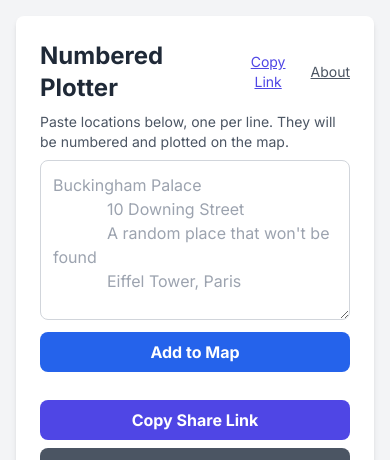
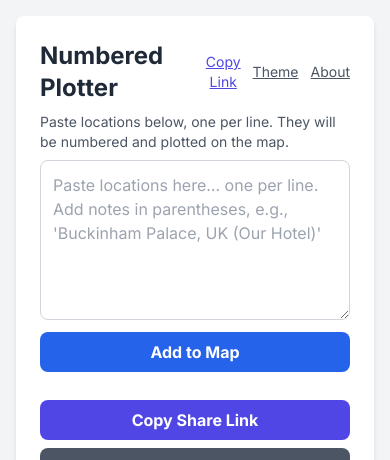
Before and after one commit to fsargent/fsargent.github.io, a Jekyll site: the page map/index.html, which Jekyll copies as it is, in a window 390 px wide. Shown: the top 460 px of the page. Built offline with Jekyll 4.4.1, drawn with Linux system fonts in a browser that asks for light colours; nearby versions of some CDN libraries.

```diff
--- a/index.html
+++ b/index.html
@@ -48,9 +48,7 @@ title: Home
     <h2>Websites</h2>
     <ul>
         <li><a href="https://approval.vote">approval.vote</a></li>
-    <li>
-      <a href="https://vote.electionscience.org">vote.electionscience.org</a>
-    </li>
+        <li><a href="https://vote.electionscience.org">vote.electionscience.org</a></li>
         <li><a href="https://approvalvoting.co.uk">approvalvoting.co.uk</a></li>
         <li><a href="/map/">Shareable Map List</a></li>
     </ul>
--- a/map/index.html
+++ b/map/index.html
@@ -42,6 +42,22 @@
     <script src="https://cdn.tailwindcss.com"></script>
 
     <style>
+      :root {
+        --bg: #f3f4f6;
+        --panel-bg: #ffffff;
+        --text: #111827;
+        --muted: #6b7280;
+        --border: #e5e7eb;
+        --tag-border: #d1d5db;
+      }
+      .dark {
+        --bg: #0f172a;
+        --panel-bg: #111827;
+        --text: #e5e7eb;
+        --muted: #9ca3af;
+        --border: #374151;
+        --tag-border: #374151;
+      }
         #map {
             height: 100%;
             width: 100%;
@@ -53,8 +69,10 @@
             margin: 0;
             padding: 0;
         font-family: "Inter", sans-serif;
-        background-color: #f3f4f6;
+        background-color: var(--bg);
+        color: var(--text);
       }
+      .panel { background-color: var(--panel-bg) !important; color: var(--text); border-color: var(--border); }
       /* iOS Safari viewport fix: ensure a concrete height on small screens */
       @media (max-width: 767px) {
         #map {
@@ -65,13 +83,15 @@
       }
       /* Style the textarea for location input */
       #locationsTextarea {
-        border: 1px solid #d1d5db; /* gray-300 */
-        border-radius: 0.5rem; /* rounded-lg */
-        padding: 0.75rem; /* p-3 */
-        min-height: 10rem; /* h-40 */
+        border: 1px solid var(--tag-border);
+        border-radius: 0.5rem;
+        padding: 0.75rem;
+        min-height: 10rem;
             width: 100%;
             transition: all 0.15s ease-in-out;
         resize: vertical;
+        background-color: var(--panel-bg);
+        color: var(--text);
         }
       #locationsTextarea:focus {
             outline: 2px solid transparent;
@@ -92,18 +112,12 @@
             transition: all 0.3s ease;
             width: fit-content; /* Ensure tag doesn't take full width */
         }
-      .status-pending {
-        background-color: #e5e7eb;
-        color: #374151; /* gray-200 / gray-700 */
-      }
-      .status-success {
-        background-color: #d1fae5;
-        color: #065f46; /* green-100 / green-800 */
-      }
-      .status-error {
-        background-color: #fee2e2;
-        color: #991b1b; /* red-100 / red-800 */
-      }
+      .status-pending { background-color: #e5e7eb; color: #374151; }
+      .status-success { background-color: #d1fae5; color: #065f46; }
+      .status-error { background-color: #fee2e2; color: #991b1b; }
+      .dark .status-pending { background-color: rgba(107,114,128,0.25); color: #d1d5db; }
+      .dark .status-success { background-color: rgba(16,185,129,0.22); color: #a7f3d0; }
+      .dark .status-error { background-color: rgba(239,68,68,0.22); color: #fecaca; }
         .tag-remove-btn {
             margin-left: 8px;
             font-weight: bold;
@@ -169,7 +183,7 @@
   <body class="min-h-screen p-4 md:p-8">
     <div class="max-w-7xl mx-auto h-full grid grid-cols-1 md:grid-cols-3 gap-6">
         <!-- Left Panel: Input and Controls -->
-      <div class="bg-white p-6 rounded-lg shadow-md flex flex-col h-full">
+      <div class="panel p-6 rounded-lg shadow-md flex flex-col h-full">
         <div class="flex items-center justify-between mb-2">
           <h1 class="text-2xl font-bold text-gray-800">Numbered Plotter</h1>
           <div class="flex items-center gap-3">
@@ -179,6 +193,7 @@
             >
               Copy Link
             </button>
+            <button id="themeToggle" class="text-sm text-gray-600 hover:text-gray-900 underline">Theme</button>
             <button
               id="aboutButton"
               class="text-sm text-gray-600 hover:text-gray-900 underline"
@@ -229,9 +241,7 @@
         </div>
 
         <!-- Right Panel: Map Display -->
-      <div
-        class="relative md:col-span-2 bg-white p-2 rounded-lg shadow-md h-full"
-      >
+      <div class="relative md:col-span-2 panel p-2 rounded-lg shadow-md h-full">
             <div id="map"></div>
         <div class="absolute map-overlay top-3 right-3 flex gap-2">
           <button
@@ -283,6 +293,11 @@
             <li>
               <b>Shareability</b>: Your list is encoded in the URL query string
               so you can refresh or share the link without any server.
+            </li>
+            <li>
+              <b>Notes</b>: Add optional notes in parentheses, e.g.
+              <code>Hotel La Milagrosa, Alicante (Our Hotel)</code>. Notes
+              appear italicized in the left list and in popups.
             </li>
             <li>
               <b>URL parameters</b>:
@@ -348,6 +363,7 @@
       const fitAllButton = document.getElementById("fitAllButton");
       const shareButton = document.getElementById("shareButton");
       const shareButtonTop = document.getElementById("shareButtonTop");
+      const themeToggle = document.getElementById("themeToggle");
       const clearButton = document.getElementById("clearButton");
       const aboutButton = document.getElementById("aboutButton");
       const locationsTextarea = document.getElementById("locationsTextarea");
@@ -557,7 +585,8 @@
                 tag.innerHTML = `
                     <span class="tag-drag-handle" title="Drag to reorder">⠿</span>
                     <strong class="tag-number mr-1">${loc.number}.</strong>
-                    <span class="tag-text">${loc.text}</span>
+                    <span class="tag-note" style="font-style: italic; margin-right: 6px;"></span>
+                    <span class="tag-text"></span>
                     <span class="tag-edit-btn" title="Edit">✎</span>
                     <span class="tag-remove-btn" title="Remove">&times;</span>
                 `;
@@ -888,6 +930,17 @@
       if (shareButtonTop)
         shareButtonTop.addEventListener("click", copyShareLink);
       clearButton.addEventListener("click", clearAll);
+      // theme toggle (persist in localStorage)
+      try {
+        const savedTheme = localStorage.getItem('sml_theme');
+        if (savedTheme === 'dark') document.documentElement.classList.add('dark');
+      } catch {}
+      function toggleTheme() {
+        const root = document.documentElement;
+        const isDark = root.classList.toggle('dark');
+        try { localStorage.setItem('sml_theme', isDark ? 'dark' : 'light'); } catch {}
+      }
+      if (themeToggle) themeToggle.addEventListener('click', toggleTheme);
       const aboutModal = document.getElementById("aboutModal");
       const aboutClose = document.getElementById("aboutClose");
       const aboutOk = document.getElementById("aboutOk");
```
Also changed, not shown: other parts of map/index.html (+29 -7 lines), map/README.md (+2 -6 lines). Lines whose indentation alone changed are shown as unchanged.
